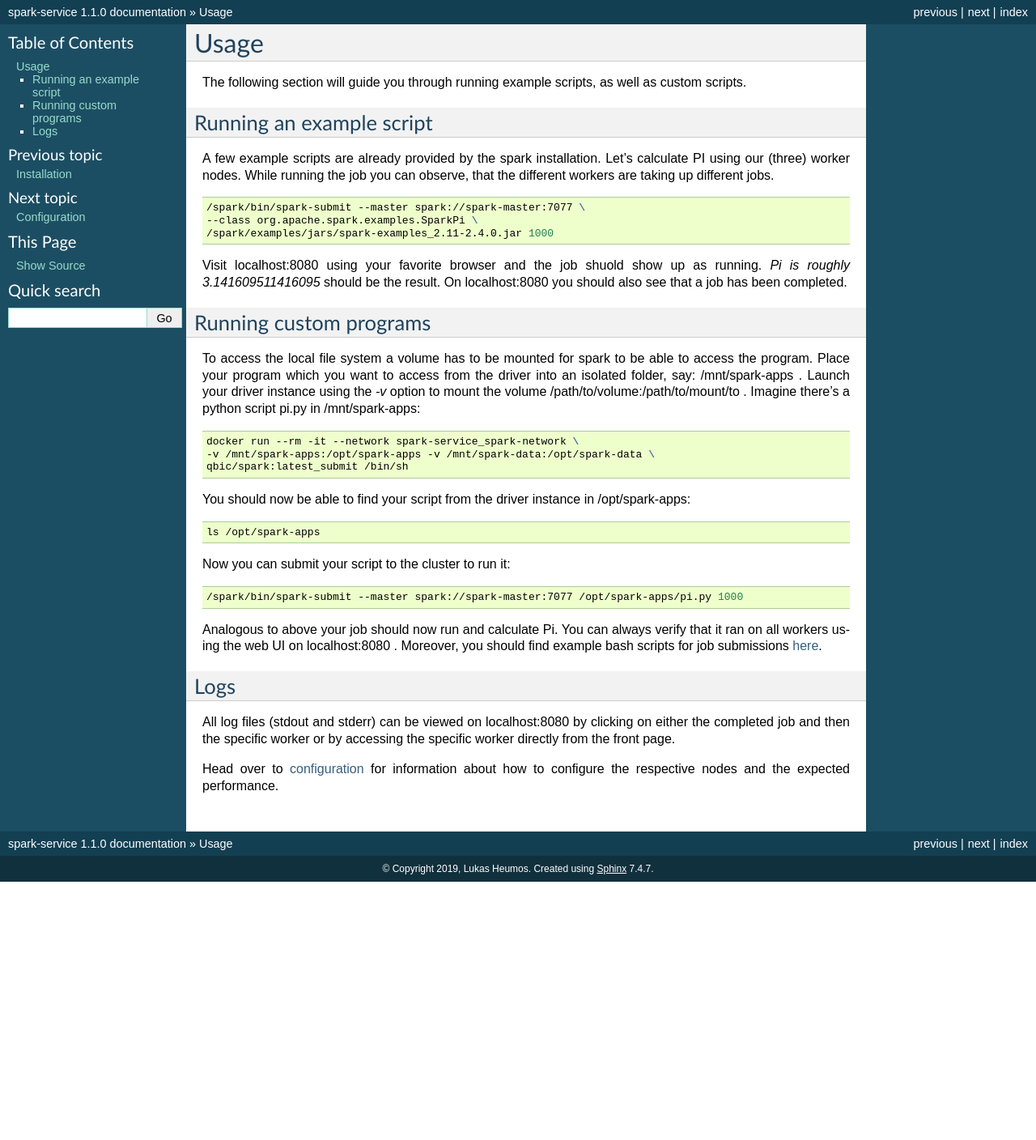
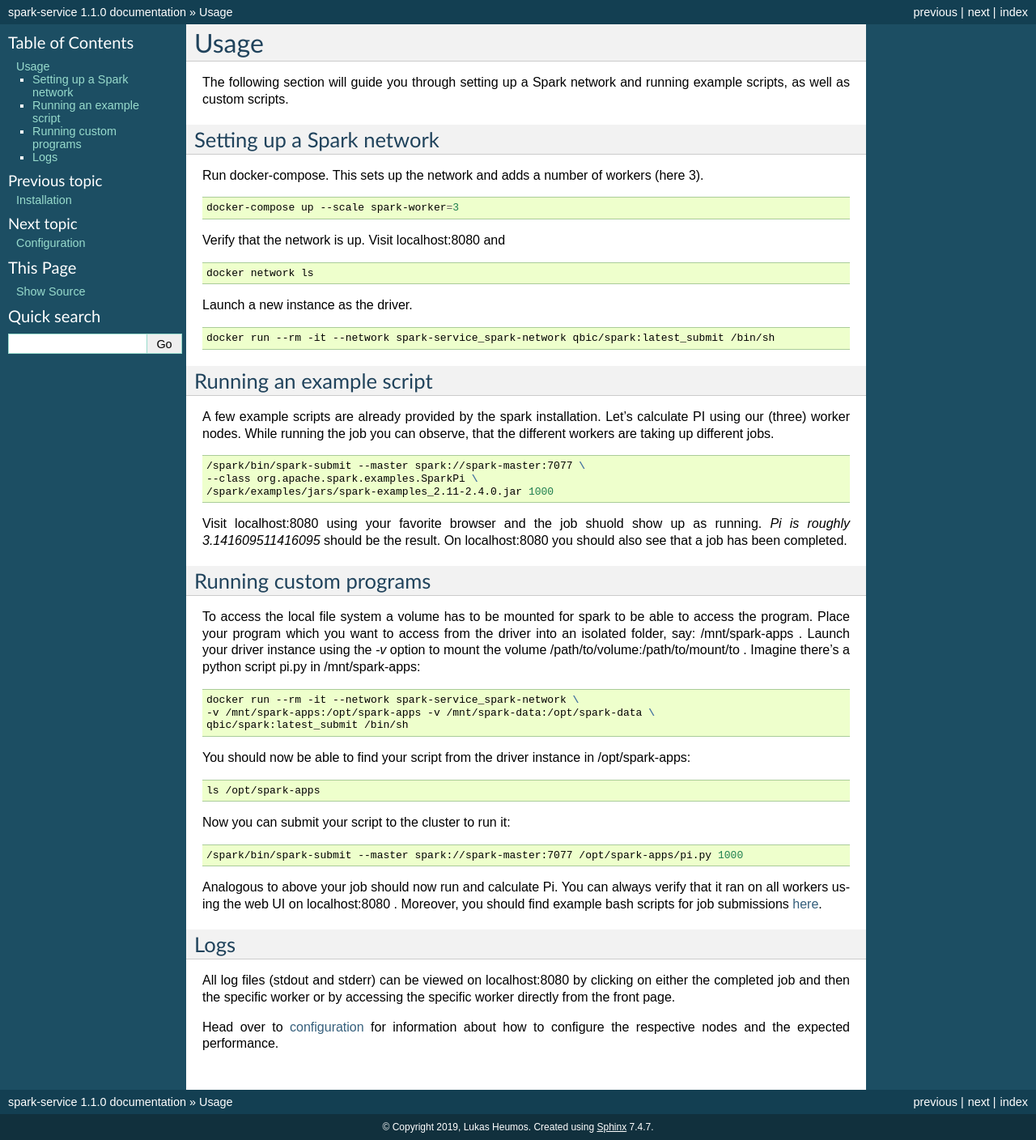
Before and after one commit to qbicsoftware/spark-benchmark, a Sphinx documentation site: the page built from docs/source/usage.rst, in a window 1280 px wide. Shown: the whole page at 81% size. Built offline with Sphinx 7.4.7, drawn with Linux system fonts in a browser that asks for light colours; before the commit the page ends 1089 px from its top, so only the background shows below that.

Commit message:
[DOC] Moved spark network setup to usage

```diff
--- a/docs/source/usage.rst
+++ b/docs/source/usage.rst
@@ -1,7 +1,28 @@
 Usage
 =====
 
-The following section will guide you through running example scripts, as well as custom scripts.
+The following section will guide you through setting up a Spark network and running example scripts, as well as custom scripts.
+
+Setting up a Spark network
+--------------------------
+
+Run docker-compose. This sets up the network and adds a number of workers (here 3).
+
+.. code-block:: bash
+
+    docker-compose up --scale spark-worker=3
+
+Verify that the network is up. Visit localhost:8080 and
+
+.. code-block:: bash
+
+    docker network ls
+
+Launch a new instance as the driver.
+
+.. code-block:: bash
+
+    docker run --rm -it --network spark-service_spark-network qbic/spark:latest_submit /bin/sh
 
 Running an example script
 -------------------------
```
Also changed, not shown: docs/source/installation.rst (+0 -18 lines).
